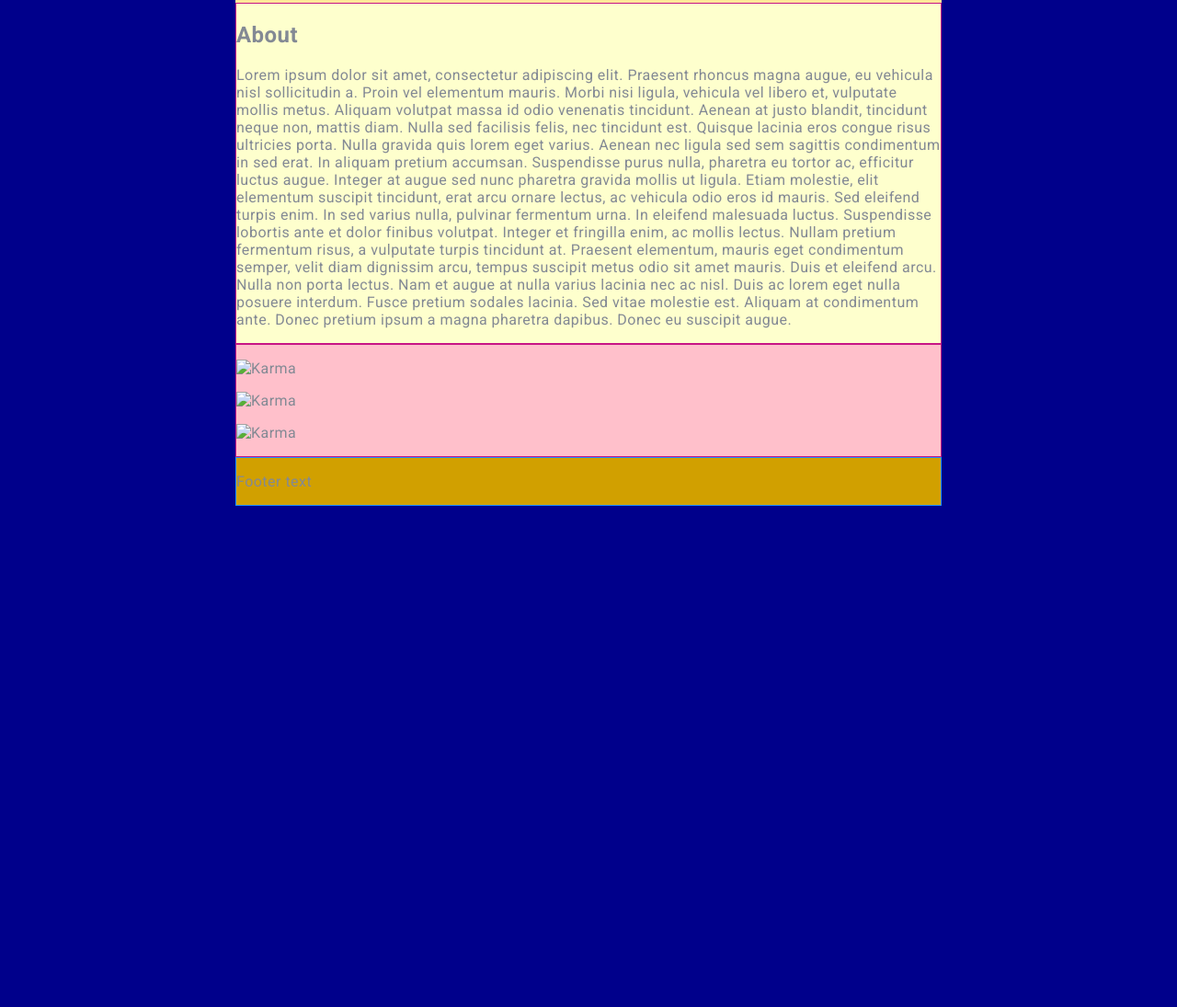
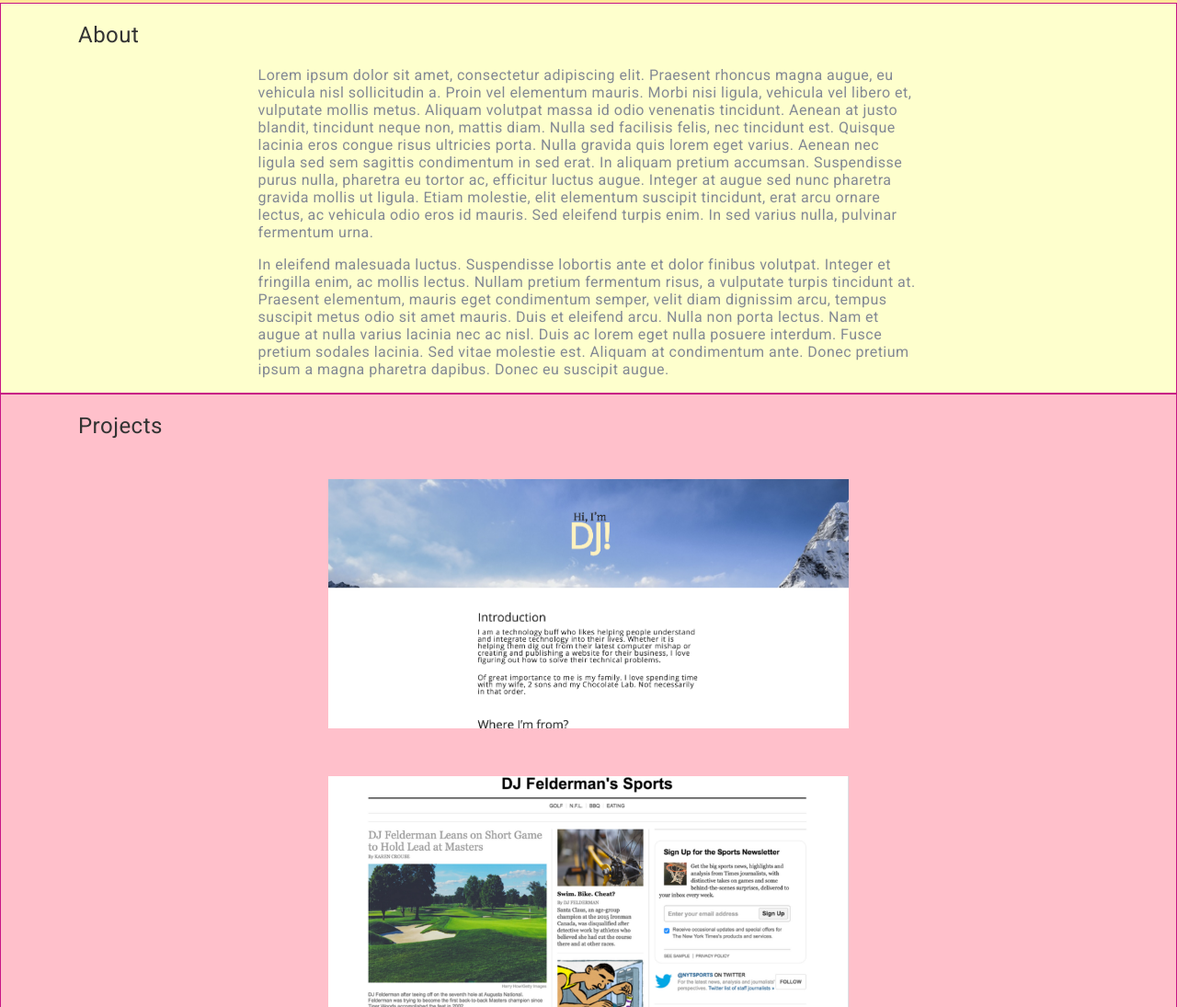
Before and after one commit to OldDJ65/dj_felderman_portfolio, a plain HTML site: page index.html in a window 1280 px wide. Shown: the part 477-1572 px from the top of the page at 92% size. Before the commit the page ends 1027 px from the top, so only its background shows below. Drawn offline with Linux system fonts and the light colour scheme.

Commit message:
interim save #2

```diff
--- a/css/style.css
+++ b/css/style.css
@@ -160,16 +160,34 @@ body {
     text-transform: uppercase;
 }
 
+.section_head {
+    padding-left:3.5em;
+    font-weight: 300;
+    color: #333333;
+}
+
 .about {
     border: 1px solid mediumvioletred;
     background-color: #feffcd;
 }
 
+.about p {
+    padding: 0 1.5em;
+    font-weight: 200;
+}
 .projects {
     border: 1px solid mediumvioletred;
     background-color: pink;
+    width: 100%;
 }
 
+.projects .content {
+    text-align: center;
+}
+.projectImage {
+    width: 80%;
+    padding: 1.5em;
+}
 .foot {
     border: 1px solid dodgerblue;
     background-color: #D1A000;
--- a/index.html
+++ b/index.html
@@ -10,22 +10,24 @@
 </head>
 
 <body>
-<header class="content masthead">
+<header class="masthead">
 <div class="navbar">
     <ul>
-	<li>Link 1</li>
-	<li>Link 2</li>
+	<li><a href="#about_top">About</a> </li>
+	<li><a href="#project_top">Projects</a></li>
 	<li>Link 3</li>
 	<li>Link 4</li>
     </ul>
 </div>
+    <div class="content">
     <p class="masthead-intro">DJ Felderman</p>
     <h1 class="masthead-heading">Web Developer</h1>
     <h5 class="masthead-heading2">(work in progress)</h5>
-
+    </div>
 </header>
-<section class="content about">
-    <h2 class="aboutme">About</h2>
+<section class="about">
+    <h2 class="section_head" id="about_top">About</h2>
+ <div class="content">
     <p>
         Lorem ipsum dolor sit amet, consectetur adipiscing elit. Praesent rhoncus magna augue, eu vehicula nisl
         sollicitudin a. Proin vel elementum mauris. Morbi nisi ligula, vehicula vel libero et, vulputate mollis metus.
@@ -36,19 +38,25 @@
         sed nunc pharetra gravida mollis ut ligula. Etiam molestie, elit elementum suscipit tincidunt, erat arcu
         ornare lectus, ac vehicula odio eros id mauris. Sed eleifend turpis enim. In sed varius nulla, pulvinar
         fermentum urna.
+    </p>
 
-        In eleifend malesuada luctus. Suspendisse lobortis ante et dolor finibus volutpat. Integer et fringilla
+     <p>
+         In eleifend malesuada luctus. Suspendisse lobortis ante et dolor finibus volutpat. Integer et fringilla
         enim, ac mollis lectus. Nullam pretium fermentum risus, a vulputate turpis tincidunt at. Praesent elementum,
         mauris eget condimentum semper, velit diam dignissim arcu, tempus suscipit metus odio sit amet mauris. Duis
         et eleifend arcu. Nulla non porta lectus. Nam et augue at nulla varius lacinia nec ac nisl. Duis ac lorem
         eget nulla posuere interdum. Fusce pretium sodales lacinia. Sed vitae molestie est. Aliquam at condimentum
         ante. Donec pretium ipsum a magna pharetra dapibus. Donec eu suscipit augue.
     </p>
- </section>
-<section class="content projects">
-	<p><img class="projectImage" src="images/karma-logo.svg" alt="Karma" width="26"></p>
-	<p><img class="projectImage" src="images/karma-logo.svg" alt="Karma" width="26"></p>
-	<p><img class="projectImage" src="images/karma-logo.svg" alt="Karma" width="26"></p>
+ </div>
+</section>
+<section class="projects">
+    <h2 class="section_head" id="project_top">Projects</h2>
+<div class="content">
+    <img class="projectImage" src="images/about_me.png" alt="About Me">
+	<img class="projectImage" src="images/hack_nytimes.png" alt="Hack NY Times">
+	<img class="projectImage" src="images/karma_clone_landing_page.png" alt="Karma Clone">
+</div>
 </section>
 <footer class="content foot">
 	<p>Footer text
```
